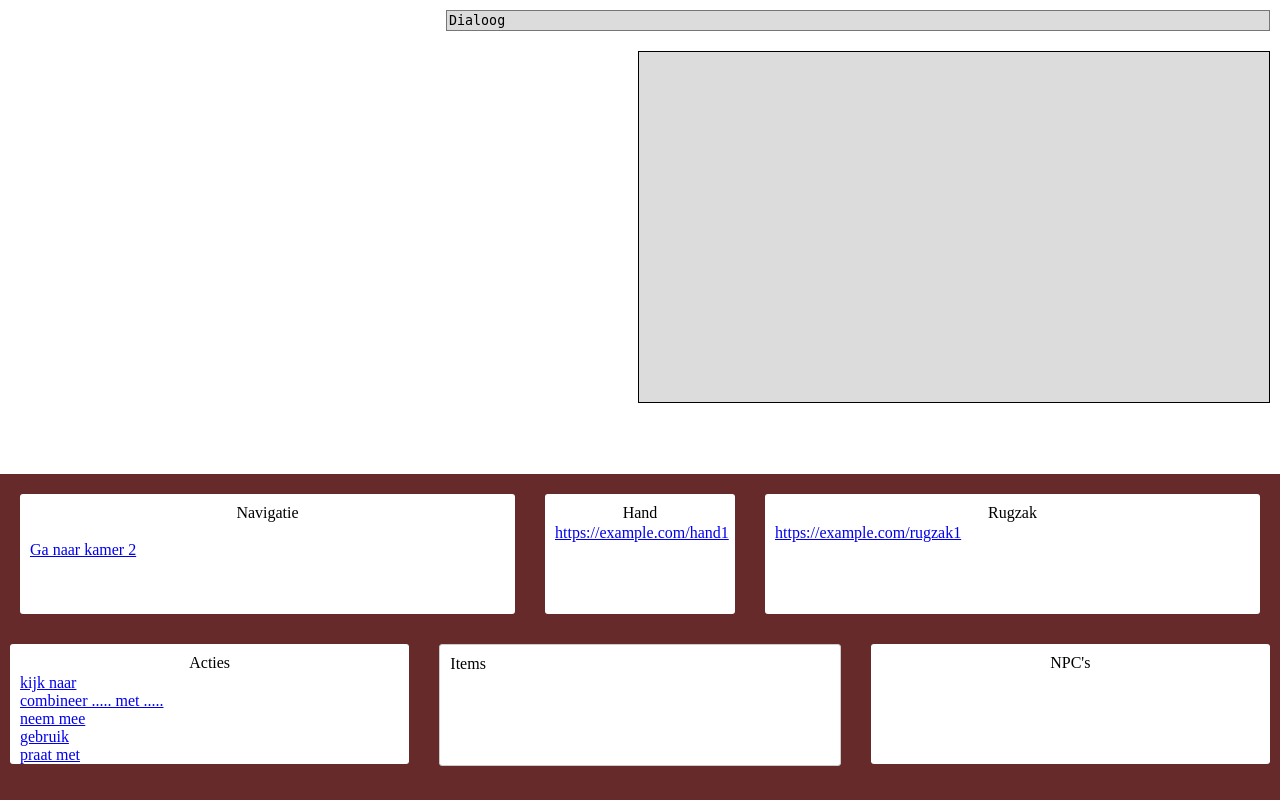
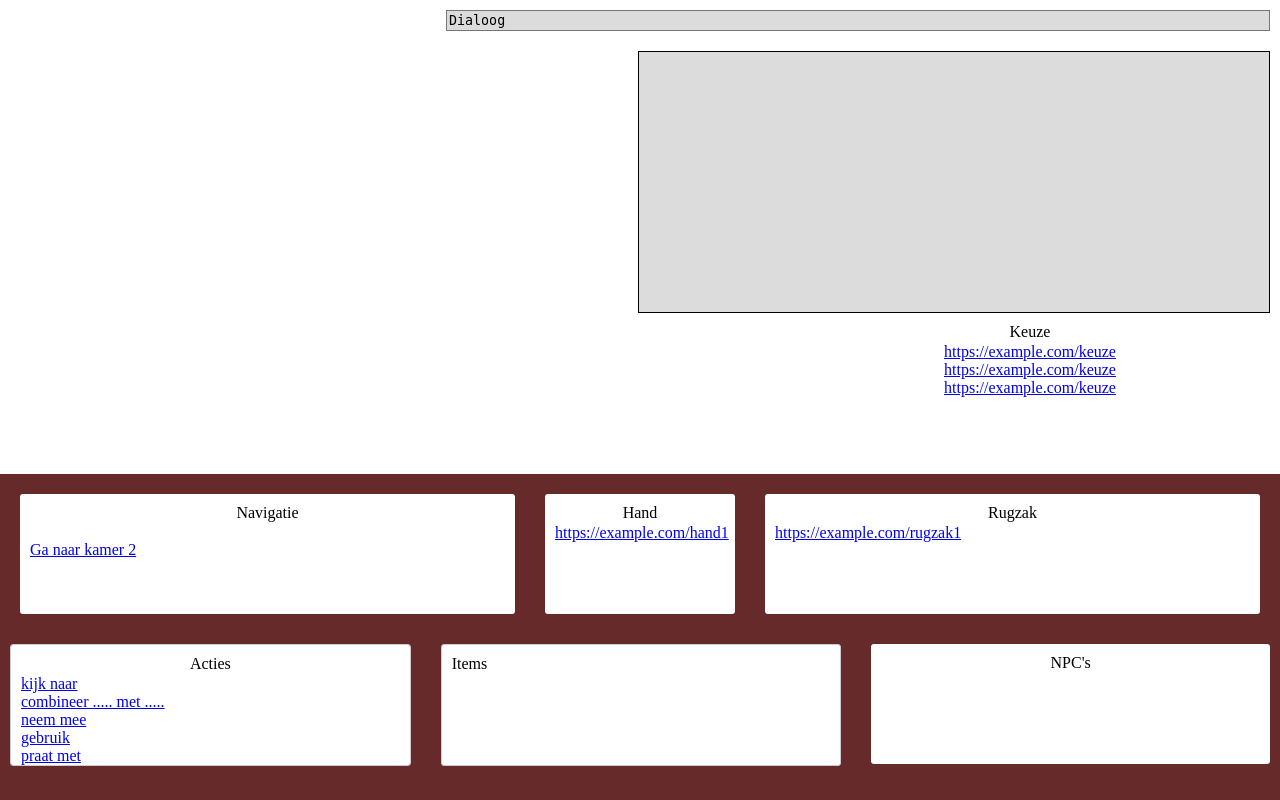
Before and after one commit to RepsajJohn/Horror-Mansion, a PHP site: page /kamers/ in a window 1280 px wide. Run offline with PHP 8.4, Linux system fonts and the light colour scheme; data that the repository does not hold is empty.

Commit message:
update V geen idee like 4
aanpassingen aan de keuze optie

```diff
--- a/game_layout_horror_mansion.css
+++ b/game_layout_horror_mansion.css
@@ -136,6 +136,24 @@ textarea {
     border-radius: 3px;
 }
 
+.keuze_div {
+    background-color: rgb(255, 255, 255);
+    height: 20px;
+    width: 500px;
+    text-align: center;
+    justify-content: space-evenly;
+    flex-direction: row;
+
+}
+
+.move_keuze_div {
+    background-color: rgb(255, 255, 255);
+    position: relative;
+    display: flex;
+    justify-content: right;
+    flex-direction: row;
+}
+
 .scrollable {
     overflow-y: auto;
     /* Add vertical scrolling */
--- a/game_layout_horror_mansion.php
+++ b/game_layout_horror_mansion.php
@@ -1,12 +1,6 @@
 <!DOCTYPE html>
 <html lang="en">
 <?php
-
-
-
-
-
-
 ?>
 
 <head>
@@ -26,44 +20,43 @@
         "rugzak" => "https://example.com/rugzak1",
         "acties" => "https://example.com/actie1",
         "item" => "https://example.com/item1",
-        "npcs" => "https://example.com/npc1"
+        "npcs" => "https://example.com/npc1",
+        "keuze" => "https://example.com/keuze"
     ];
     ?>
-
-
-
     </div>
     </div>
-
     <div class="dialoog_bovenbalk">
         <textarea id="dialoog" name="dialoog" rows="1" cols="100">Dialoog</textarea>
     </div>
     <div class="dialoog_div">
         <div class="dialoog_div_2">
-            <?php require_once __DIR__ . "/kamers/views/dialoog.view.php";
-
-
-
-            ?>
+            <?php require_once __DIR__ . "/kamers/views/dialoog.view.php";?>
         </div>
         <div class="test">
 
         </div>
         <style>
             .dialoog_div_2 {
-                height: 350px;
+                height: 260px;
                 width: 50%;
                 background-color: rgb(220, 220, 220);
                 border: 1px solid black;
             }
         </style>
-
-
-
-
-
-
     </div>
+<div class ="move_keuze_div">
+    <div class="keuze_div">
+                <label for="keuze">Keuze</label>
+                <div id="keuze"><?php echo "<a href='{$databaseLinks["keuze"]}'>{$databaseLinks["keuze"]}</a>"; ?>
+                </div>
+                <div id="keuze"><?php echo "<a href='{$databaseLinks["keuze"]}'>{$databaseLinks["keuze"]}</a>"; ?>
+                </div>
+                <div id="keuze"><?php echo "<a href='{$databaseLinks["keuze"]}'>{$databaseLinks["keuze"]}</a>"; ?>
+                </div>
+                <div id="keuze"><?php include_once __DIR__ . "/kamers/views/keuze.view.php" ?></div>
+            </div>
+        </div>
 
     <div class=" container">
 
@@ -71,27 +64,15 @@
             <div class="navigatie_div">
                 <label for="navigatie">Navigatie</label>
                 <div>
-
-
                     <?php require_once __DIR__ . "/kamers/views/kamers.view.php"; ?>
-
-
-
-
                     <div>
-
                     </div>
-
-
-
-
                 </div>
             </div>
 
             <div class="hand_div">
                 <label for="hand">Hand</label>
                 <div id="hand"><?php echo "<a href='{$databaseLinks["hand"]}'>{$databaseLinks["hand"]}</a>"; ?>
-
                 </div>
             </div>
 
@@ -103,13 +84,10 @@
         </div>
 
         <div class="laatste_3divs">
-            <div class="acties_div">
+
+            <div class="acties_div scrollable">
                 <label for="acties">Acties</label>
-                <div id="acties"><?php echo "<a href=''</a>"; ?><?php
-                                                                echo acties();
-
-                                                                ?></div>
-
+                <div id="acties"><?php echo "<a href=''</a>"; ?><?php echo acties(); ?></div>
             </div>
 
             <div class="item_div scrollable">
@@ -121,7 +99,7 @@
 
             <div class="npcs_div">
                 <label for="npcs">NPC's</label>
-                <div id="npcs"><?php include_once __DIR__ . '/kamers/views/npc.view.php' ?></div>
+                <div id="npcs"><?php include_once __DIR__ . "/kamers/views/npc.view.php" ?></div>
             </div>
         </div>
     </div>
--- a/kamers/index.php
+++ b/kamers/index.php
@@ -32,6 +32,11 @@ $statement = $conn->prepare($npc_sql);
 $statement->execute(['current_location' => $_SESSION['current_location']]);
 $npc = $statement->fetch(PDO::FETCH_ASSOC);
 
+$keuze_sql = "SELECT eerste_keuze FROM keuze WHERE keuze_id = :current_location";
+$stmt = $conn->prepare($keuze_sql);
+$stmt->execute(['current_location' => $_SESSION['current_location']]);
+$keuze = $statement->fetch(PDO::FETCH_ASSOC);
+
 
 
 
--- /dev/null
+++ b/kamers/views/keuze.view.php
@@ -0,0 +1 @@
+<a href="?link=keuze"><?= $keuze["keuze_nummer"] ?></a>
```
Also changed, not shown: kamers/verandering_keuze/index.php (added, +8 -0 lines).
